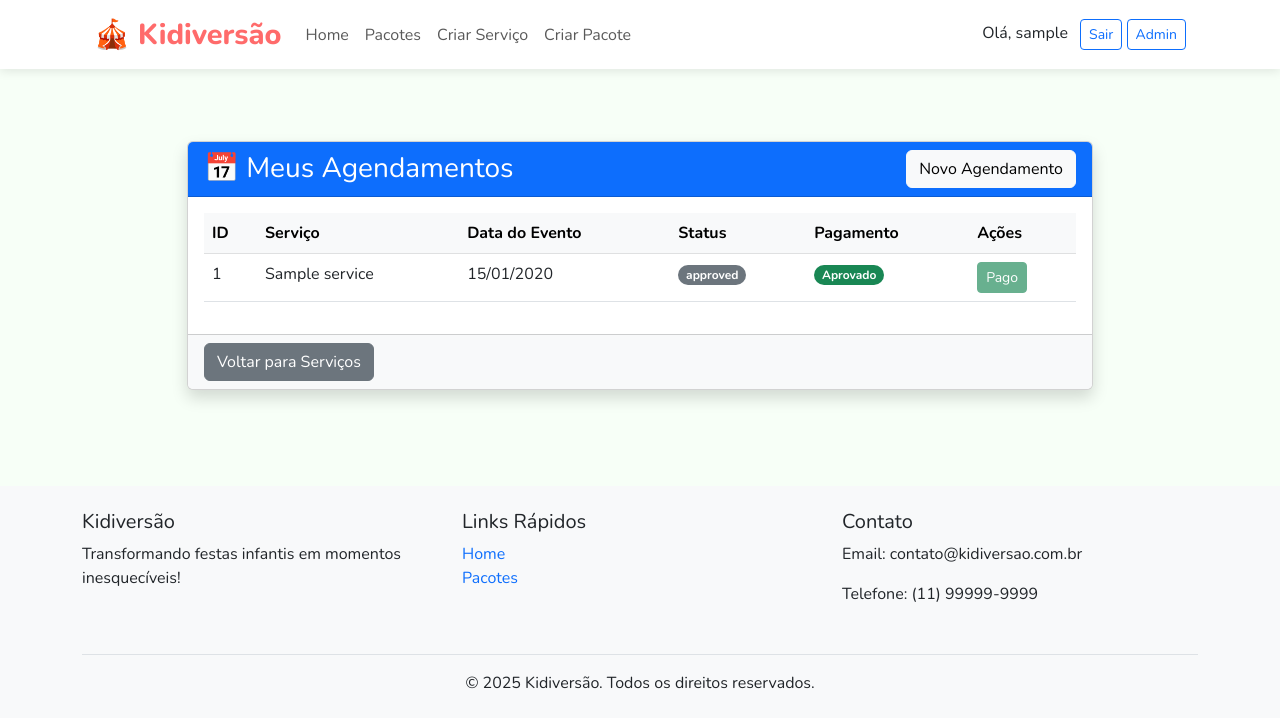
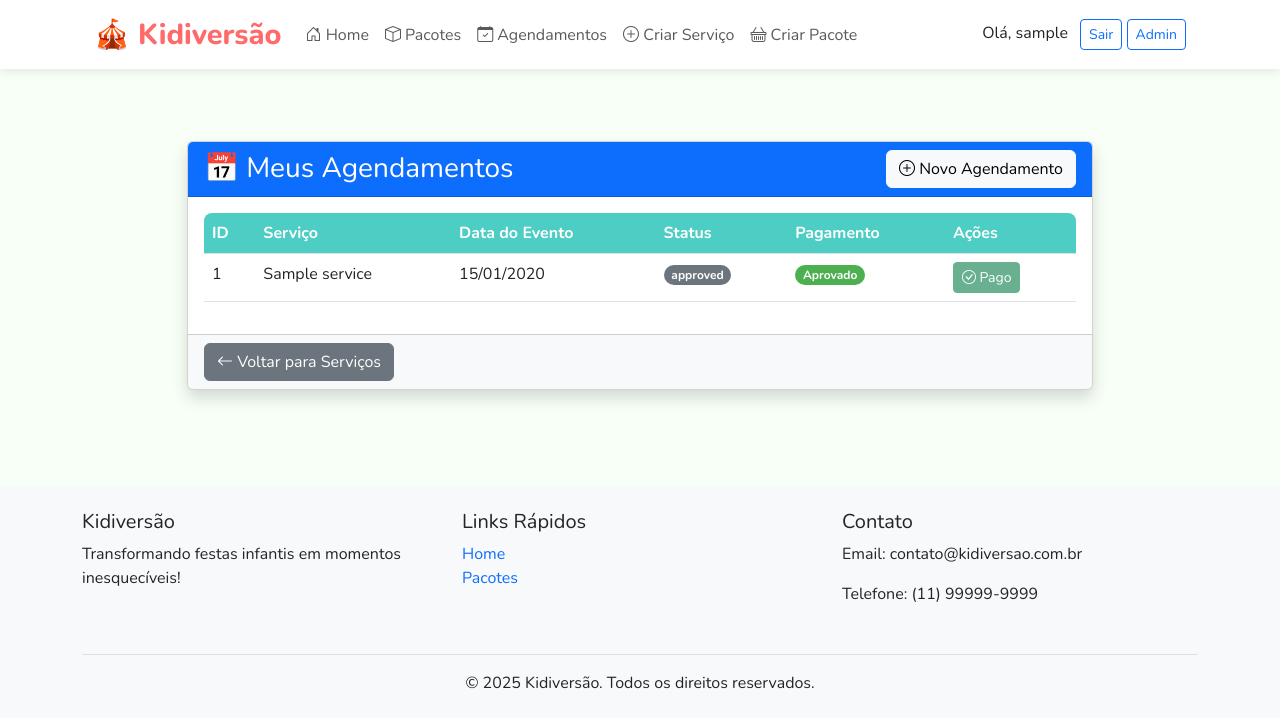
Before and after one commit to Claudia-Corazzim/Kidiversao, a Flask app: page /bookings in a window 1280 px wide. Shown: the top 718 px of the page. Run offline with Flask 3, Linux system fonts and the light colour scheme; a user stored in the database is signed in; tables that the repository leaves empty hold one stand-in row (values such as "Sample post").

Commit message:
Melhora o layout da página de agendamentos e adiciona ícones Bootstrap

```diff
--- a/app/routes.py
+++ b/app/routes.py
@@ -115,8 +115,15 @@ def delete_package(package_id):
 
 # Listar agendamentos
 @bp.route('/bookings')
+@login_required
 def list_bookings():
-    bookings = Booking.query.all()
+    # Se for admin, mostra todos os agendamentos
+    if current_user.is_admin:
+        bookings = Booking.query.order_by(Booking.event_date.desc()).all()
+    else:
+        # Se for usuário comum, mostra apenas seus agendamentos
+        bookings = Booking.query.filter_by(user_id=current_user.id).order_by(Booking.event_date.desc()).all()
+
     return render_template('bookings.html', bookings=bookings)
 
 # Criar agendamento
--- a/app/static/style.css
+++ b/app/static/style.css
@@ -90,6 +90,34 @@ footer {
   background-color: #f8f9fa;
 }
 
+/* Estilização para tabelas responsivas */
+.table-responsive {
+  border-radius: 8px;
+  overflow: hidden;
+}
+
+.table th {
+  background-color: var(--secondary-color);
+  color: white;
+}
+
+.table-hover tbody tr:hover {
+  background-color: rgba(78, 205, 196, 0.1);
+}
+
+.badge.bg-success {
+  background-color: #4caf50 !important;
+}
+
+.badge.bg-warning {
+  background-color: var(--accent-color) !important;
+  color: var(--dark-color);
+}
+
+.badge.bg-danger {
+  background-color: var(--primary-color) !important;
+}
+
 /* Personalização de responsividade */
 @media (max-width: 768px) {
   .logo {
--- a/app/templates/base.html
+++ b/app/templates/base.html
@@ -6,6 +6,8 @@
     <title>{% block title %}Kidiversão - Festas Infantis{% endblock %}</title>
     <!-- Bootstrap CSS -->
     <link href="https://cdn.jsdelivr.net/npm/bootstrap@5.3.0/dist/css/bootstrap.min.css" rel="stylesheet">
+    <!-- Bootstrap Icons -->
+    <link rel="stylesheet" href="https://cdn.jsdelivr.net/npm/bootstrap-icons@1.11.0/font/bootstrap-icons.css">
     <link rel="stylesheet" href="https://fonts.googleapis.com/css2?family=Nunito:wght@400;600;700;800&display=swap">
     <link rel="stylesheet" href="{{ url_for('static', filename='style.css') }}">
     {% block extra_css %}{% endblock %}
@@ -25,10 +27,13 @@
 
                     <div class="collapse navbar-collapse" id="navbarNav">
                         <ul class="navbar-nav me-auto">
-                            <li class="nav-item"><a class="nav-link" href="{{ url_for('main.index') }}">Home</a></li>
-                            <li class="nav-item"><a class="nav-link" href="{{ url_for('main.list_packages') }}">Pacotes</a></li>
-                            <li class="nav-item"><a class="nav-link" href="{{ url_for('main.create_service') }}">Criar Serviço</a></li>
-                            <li class="nav-item"><a class="nav-link" href="{{ url_for('main.create_package') }}">Criar Pacote</a></li>
+                            <li class="nav-item"><a class="nav-link" href="{{ url_for('main.index') }}"><i class="bi bi-house-door"></i> Home</a></li>
+                            <li class="nav-item"><a class="nav-link" href="{{ url_for('main.list_packages') }}"><i class="bi bi-box"></i> Pacotes</a></li>
+                            {% if current_user.is_authenticated %}
+                            <li class="nav-item"><a class="nav-link" href="{{ url_for('main.list_bookings') }}"><i class="bi bi-calendar-check"></i> Agendamentos</a></li>
+                            {% endif %}
+                            <li class="nav-item"><a class="nav-link" href="{{ url_for('main.create_service') }}"><i class="bi bi-plus-circle"></i> Criar Serviço</a></li>
+                            <li class="nav-item"><a class="nav-link" href="{{ url_for('main.create_package') }}"><i class="bi bi-basket"></i> Criar Pacote</a></li>
                         </ul>
 
                         <div class="user-menu">
```
